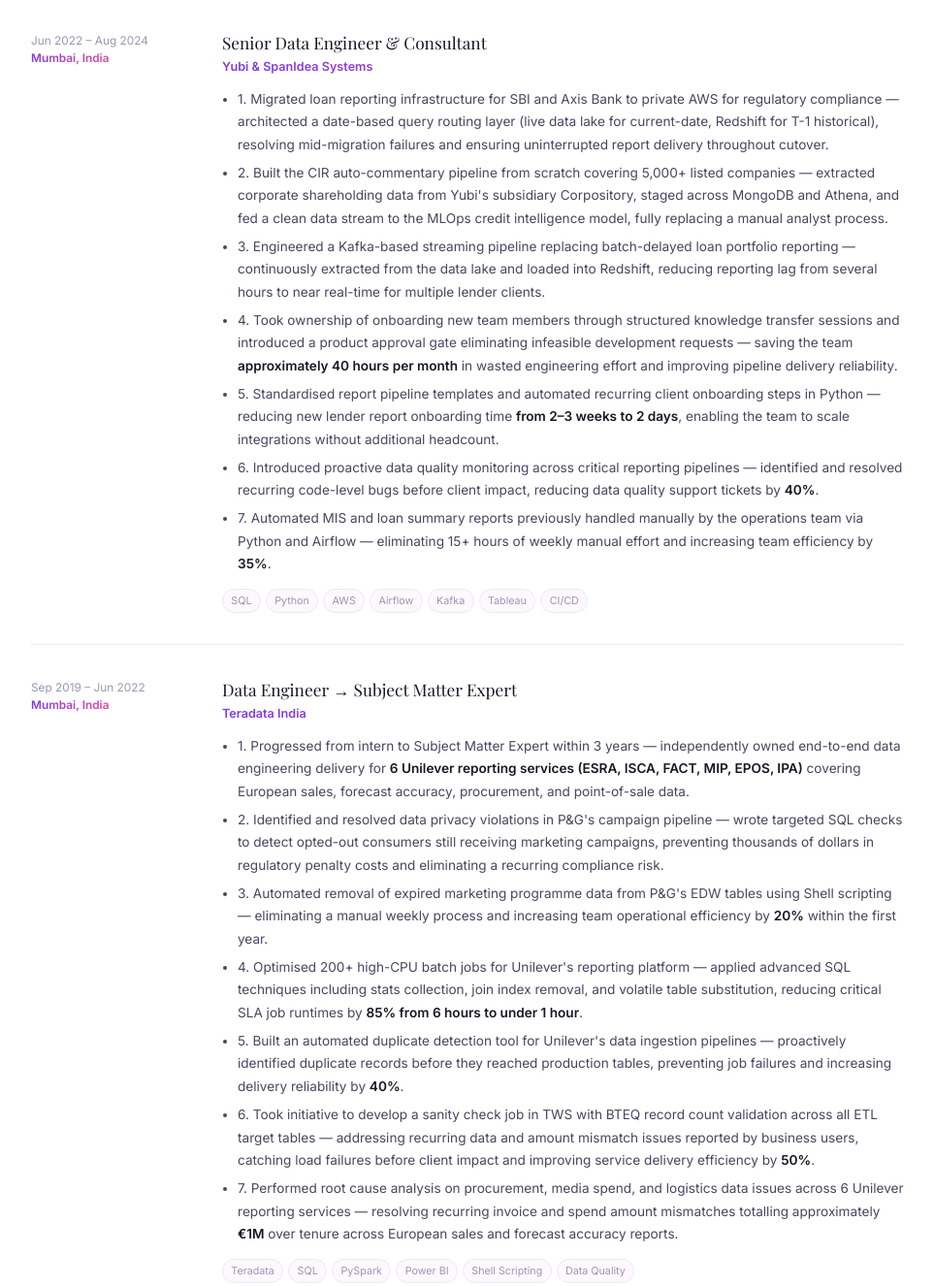
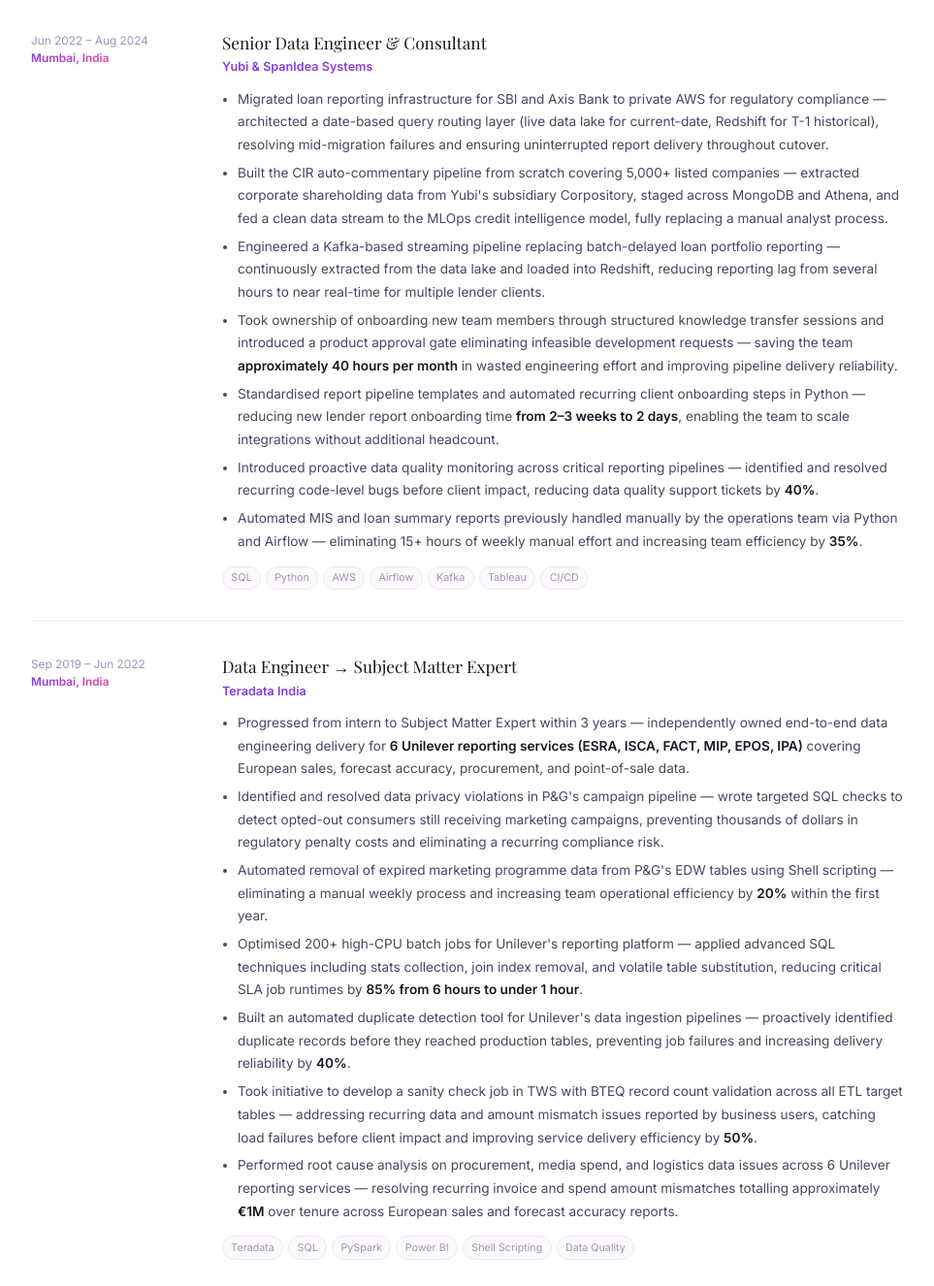
Before and after one commit to OJASIO/ojo, a plain HTML site: page my_portfolio/index.html in a window 1280 px wide. Shown: the part 2409-3735 px from the top of the page at 97% size, without its empty margins (158-1121 px from the left). Drawn offline with nearby package versions, Linux system fonts and the light colour scheme; a web font is replaced by a local one.

Commit message:
removing number index in experience section

```diff
--- a/my_portfolio/index.html
+++ b/my_portfolio/index.html
@@ -473,13 +473,13 @@
             <div class="exp-role">Senior Data Engineer & Consultant</div>
             <div class="exp-company">Yubi & SpanIdea Systems</div>
             <ul class="exp-bullets">
-              <li>1.	Migrated loan reporting infrastructure for SBI and Axis Bank to private AWS for regulatory compliance — architected a date-based query routing layer (live data lake for current-date, Redshift for T-1 historical), resolving mid-migration failures and ensuring uninterrupted report delivery throughout cutover.</li>
-              <li>2.	Built the CIR auto-commentary pipeline from scratch covering 5,000+ listed companies — extracted corporate shareholding data from Yubi's subsidiary Corpository, staged across MongoDB and Athena, and fed a clean data stream to the MLOps credit intelligence model, fully replacing a manual analyst process.</li>
-              <li>3.	Engineered a Kafka-based streaming pipeline replacing batch-delayed loan portfolio reporting — continuously extracted from the data lake and loaded into Redshift, reducing reporting lag from several hours to near real-time for multiple lender clients.</li>
-              <li>4.	Took ownership of onboarding new team members through structured knowledge transfer sessions and introduced a product approval gate eliminating infeasible development requests — saving the team <strong>approximately 40 hours per month</strong> in wasted engineering effort and improving pipeline delivery reliability.</li>
-              <li>5.	Standardised report pipeline templates and automated recurring client onboarding steps in Python — reducing new lender report onboarding time <strong>from 2–3 weeks to 2 days</strong>, enabling the team to scale integrations without additional headcount.</li>
-              <li>6.	Introduced proactive data quality monitoring across critical reporting pipelines — identified and resolved recurring code-level bugs before client impact, reducing data quality support tickets by <strong>40%</strong>.</li>
-              <li>7.	Automated MIS and loan summary reports previously handled manually by the operations team via Python and Airflow — eliminating 15+ hours of weekly manual effort and increasing team efficiency by <strong>35%</strong>.</li>
+              <li>Migrated loan reporting infrastructure for SBI and Axis Bank to private AWS for regulatory compliance — architected a date-based query routing layer (live data lake for current-date, Redshift for T-1 historical), resolving mid-migration failures and ensuring uninterrupted report delivery throughout cutover.</li>
+              <li>Built the CIR auto-commentary pipeline from scratch covering 5,000+ listed companies — extracted corporate shareholding data from Yubi's subsidiary Corpository, staged across MongoDB and Athena, and fed a clean data stream to the MLOps credit intelligence model, fully replacing a manual analyst process.</li>
+              <li>Engineered a Kafka-based streaming pipeline replacing batch-delayed loan portfolio reporting — continuously extracted from the data lake and loaded into Redshift, reducing reporting lag from several hours to near real-time for multiple lender clients.</li>
+              <li>Took ownership of onboarding new team members through structured knowledge transfer sessions and introduced a product approval gate eliminating infeasible development requests — saving the team <strong>approximately 40 hours per month</strong> in wasted engineering effort and improving pipeline delivery reliability.</li>
+              <li>Standardised report pipeline templates and automated recurring client onboarding steps in Python — reducing new lender report onboarding time <strong>from 2–3 weeks to 2 days</strong>, enabling the team to scale integrations without additional headcount.</li>
+              <li>Introduced proactive data quality monitoring across critical reporting pipelines — identified and resolved recurring code-level bugs before client impact, reducing data quality support tickets by <strong>40%</strong>.</li>
+              <li>Automated MIS and loan summary reports previously handled manually by the operations team via Python and Airflow — eliminating 15+ hours of weekly manual effort and increasing team efficiency by <strong>35%</strong>.</li>
             </ul>
             <div class="exp-tags"><span class="exp-tag">SQL</span><span class="exp-tag">Python</span><span class="exp-tag">AWS</span><span class="exp-tag">Airflow</span><span class="exp-tag">Kafka</span><span class="exp-tag">Tableau</span><span class="exp-tag">CI/CD</span></div>
           </div>
@@ -490,13 +490,13 @@
             <div class="exp-role">Data Engineer → Subject Matter Expert</div>
             <div class="exp-company">Teradata India</div>
             <ul class="exp-bullets">
-              <li>1. Progressed from intern to Subject Matter Expert within 3 years — independently owned end-to-end data engineering delivery for <strong>6 Unilever reporting services (ESRA, ISCA, FACT, MIP, EPOS, IPA)</strong> covering European sales, forecast accuracy, procurement, and point-of-sale data.</li>
-              <li>2. Identified and resolved data privacy violations in P&G's campaign pipeline — wrote targeted SQL checks to detect opted-out consumers still receiving marketing campaigns, preventing thousands of dollars in regulatory penalty costs and eliminating a recurring compliance risk.</li>
-              <li>3. Automated removal of expired marketing programme data from P&G's EDW tables using Shell scripting — eliminating a manual weekly process and increasing team operational efficiency by <strong>20%</strong> within the first year.</li>
-              <li>4. Optimised 200+ high-CPU batch jobs for Unilever's reporting platform — applied advanced SQL techniques including stats collection, join index removal, and volatile table substitution, reducing critical SLA job runtimes by <strong>85% from 6 hours to under 1 hour</strong>.</li>
-              <li>5. Built an automated duplicate detection tool for Unilever's data ingestion pipelines — proactively identified duplicate records before they reached production tables, preventing job failures and increasing delivery reliability by <strong>40%</strong>.</li>
-              <li>6. Took initiative to develop a sanity check job in TWS with BTEQ record count validation across all ETL target tables — addressing recurring data and amount mismatch issues reported by business users, catching load failures before client impact and improving service delivery efficiency by <strong>50%</strong>.</li>
-              <li>7. Performed root cause analysis on procurement, media spend, and logistics data issues across 6 Unilever reporting services — resolving recurring invoice and spend amount mismatches totalling approximately <strong>€1M</strong> over tenure across European sales and forecast accuracy reports.</li>
+              <li>Progressed from intern to Subject Matter Expert within 3 years — independently owned end-to-end data engineering delivery for <strong>6 Unilever reporting services (ESRA, ISCA, FACT, MIP, EPOS, IPA)</strong> covering European sales, forecast accuracy, procurement, and point-of-sale data.</li>
+              <li>Identified and resolved data privacy violations in P&G's campaign pipeline — wrote targeted SQL checks to detect opted-out consumers still receiving marketing campaigns, preventing thousands of dollars in regulatory penalty costs and eliminating a recurring compliance risk.</li>
+              <li>Automated removal of expired marketing programme data from P&G's EDW tables using Shell scripting — eliminating a manual weekly process and increasing team operational efficiency by <strong>20%</strong> within the first year.</li>
+              <li>Optimised 200+ high-CPU batch jobs for Unilever's reporting platform — applied advanced SQL techniques including stats collection, join index removal, and volatile table substitution, reducing critical SLA job runtimes by <strong>85% from 6 hours to under 1 hour</strong>.</li>
+              <li>Built an automated duplicate detection tool for Unilever's data ingestion pipelines — proactively identified duplicate records before they reached production tables, preventing job failures and increasing delivery reliability by <strong>40%</strong>.</li>
+              <li>Took initiative to develop a sanity check job in TWS with BTEQ record count validation across all ETL target tables — addressing recurring data and amount mismatch issues reported by business users, catching load failures before client impact and improving service delivery efficiency by <strong>50%</strong>.</li>
+              <li>Performed root cause analysis on procurement, media spend, and logistics data issues across 6 Unilever reporting services — resolving recurring invoice and spend amount mismatches totalling approximately <strong>€1M</strong> over tenure across European sales and forecast accuracy reports.</li>
 
             </ul>
             <div class="exp-tags"><span class="exp-tag">Teradata</span><span class="exp-tag">SQL</span><span class="exp-tag">PySpark</span><span class="exp-tag">Power BI</span><span class="exp-tag">Shell Scripting</span><span class="exp-tag">Data Quality</span></div>
```
